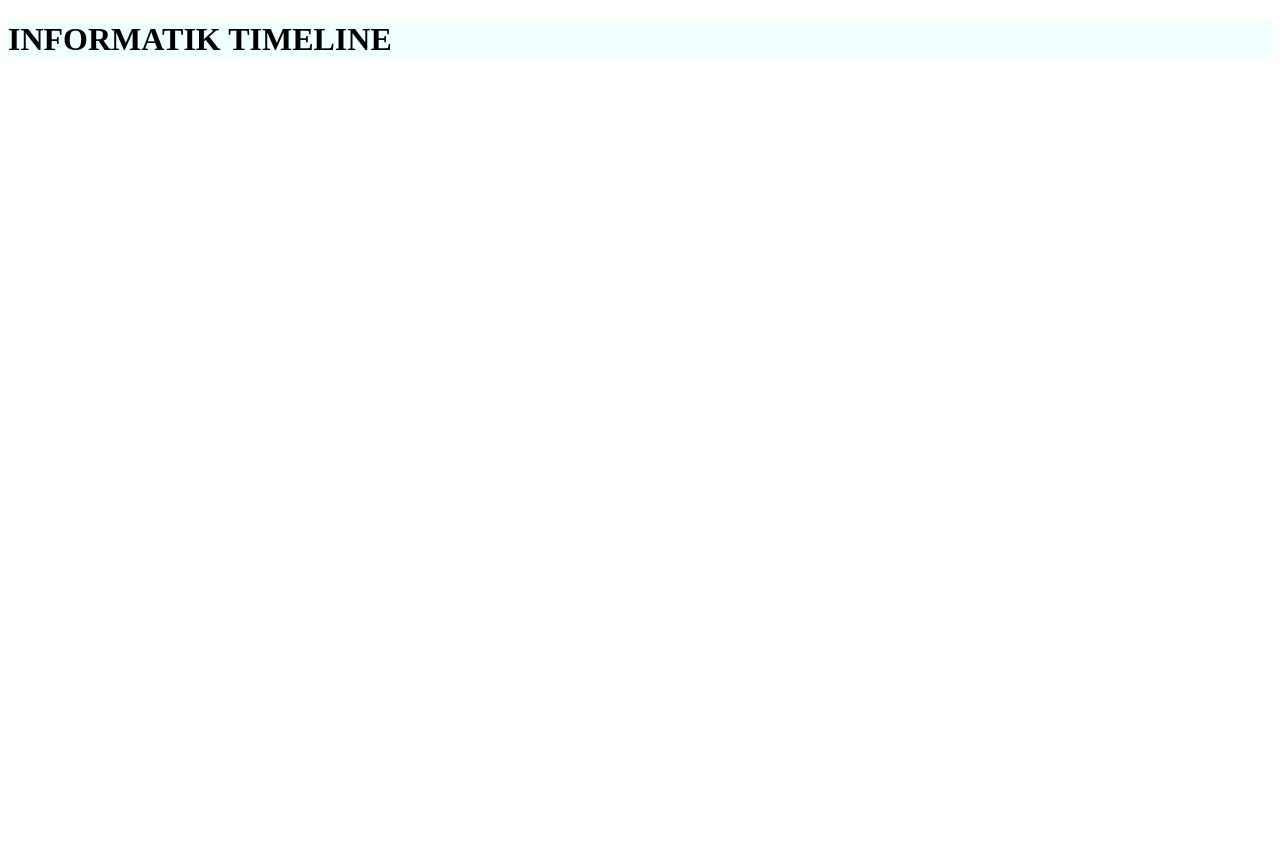
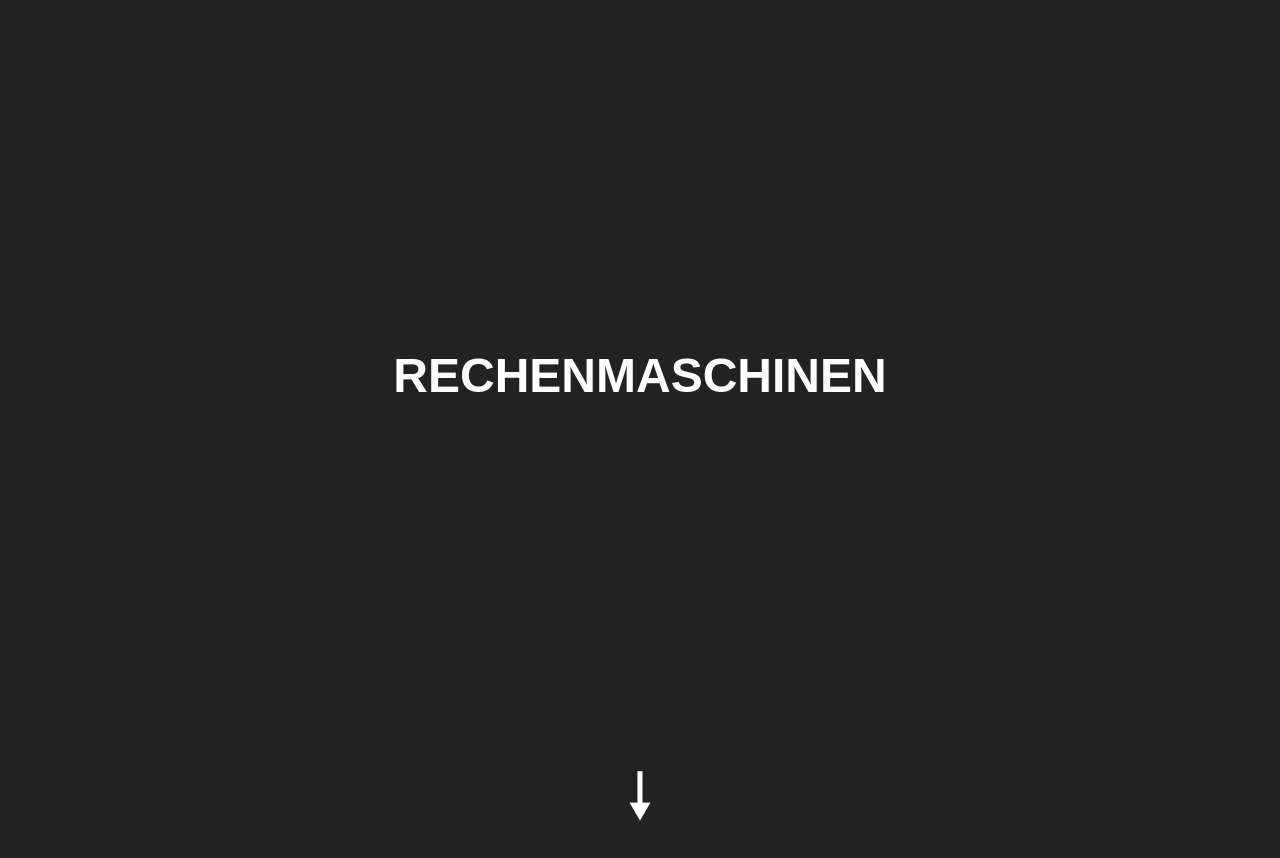
Before and after one commit to danismezildzic/WMC-Project, a plain HTML site: page Project/ProjectTyp1.html in a window 1280 px wide. Before the commit the page ends 800 px from the top, so only its background shows below. Drawn offline with Linux system fonts and the light colour scheme.

Commit message:
Add files via upload
alle haben dran gearbeitet

```diff
--- a/Project/ProjectTyp1.html
+++ b/Project/ProjectTyp1.html
@@ -5,6 +5,18 @@
     <link rel="stylesheet" type="text/css" href="Style/CSSPTyp1.css" />
 </head>
 <body>
-    <h1 class="header">INFORMATIK TIMELINE</h1>
+    <h1 class="header">RECHENMASCHINEN
+
+    </h1>
+
+    <p class="arrow"> 🠗
+    </p>
+
+    <h2 id="timeImage">
+        <div class="information">
+            <!--<div id="info"> test test test</div>-->
+        </div>
+    </h2>
+
 </body>
 </html>
--- a/Project/Style/CSSPTyp1.css
+++ b/Project/Style/CSSPTyp1.css
@@ -1,8 +1,34 @@
+*{
+  margin: 0;
+}
+
 body{
-  background-color: rgb(255, 255, 255);
-  background-position: top;
+  background-color:rgb(220, 220, 220);
+  min-height: 100vh;
+  margin:0;
+  font-family: 'Droid Sans', sans-serif;
 }
 .header{
-  background-color: azure;
-  object-position: center;
+  font-family: "Arial";
+  color: white;
+  background: #222222;
+  background-size: 100% 100%;
+  font-size: 300%;
+  height: 750px;
+  display: flex;
+  justify-content: center;
+  align-items: center;
 }
+#information{
+  margin: 10px 0 0 10px;
+  width: 100%;
+  float:left;
+}
+p.arrow{
+  color: white;
+  background: #222222;
+  font-size: 400%;
+  display: flex;
+  justify-content: center;
+  align-items: center;
+}
```
Also changed, not shown: Project/Style/background.jpg (added), Project/Style/timeImg.jpg (added).
